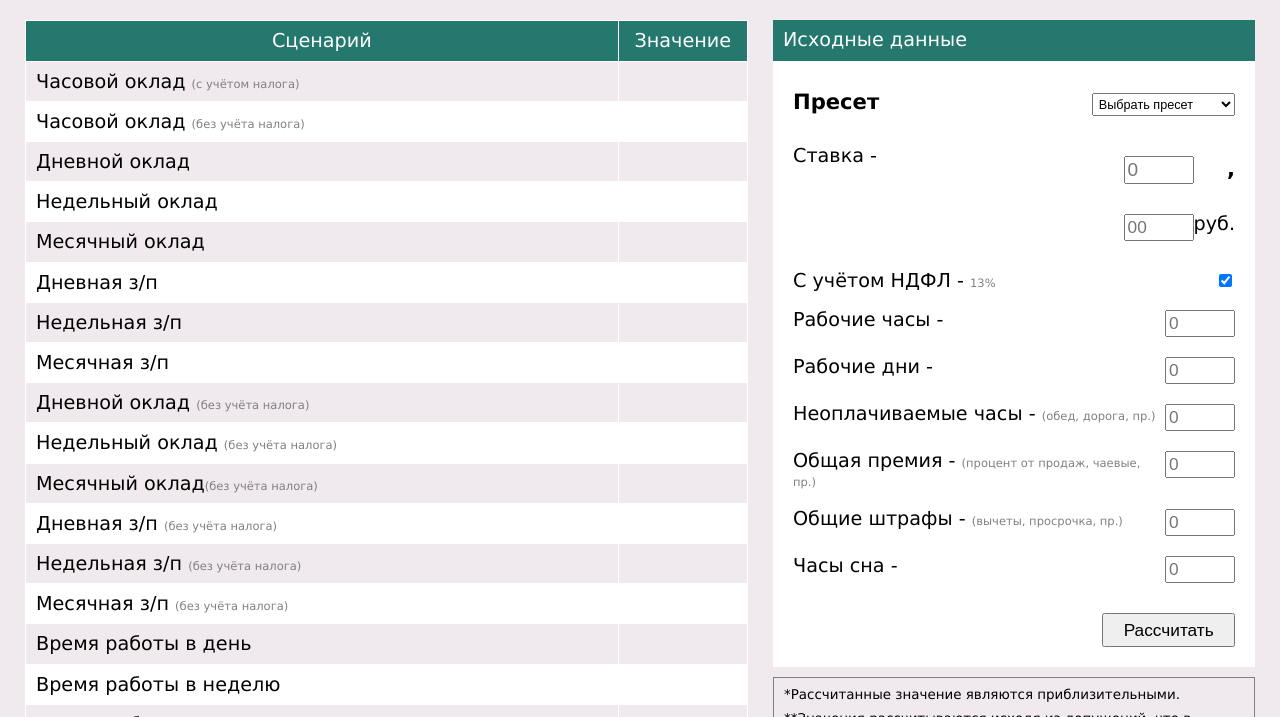
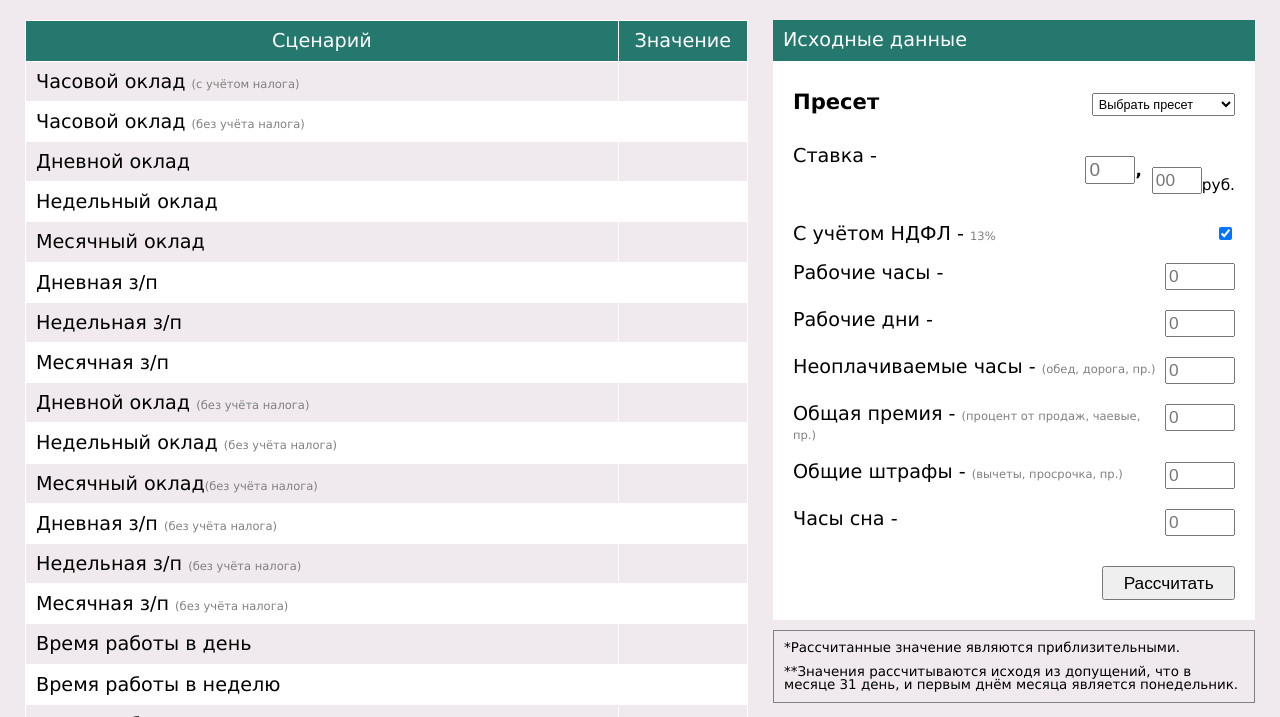
Before and after one commit to D1mitryS/salary_calculator, a plain HTML site: page index.html in a window 1280 px wide. Shown: the part 83-800 px from the top of the page. Drawn offline with Linux system fonts and the light colour scheme.

Commit message:
style: add styles for "non integer salary" feature

```diff
--- a/style.css
+++ b/style.css
@@ -105,10 +105,29 @@ section.settings {
     padding: .5%;
 }
 
-.slider {
+.salary {
     display: flex;
-    flex-direction: column;
+    /* align-items: baseline; */
+}
+
+.salary label {
+    display: flex;
     align-items: flex-end;
+    /* justify-content: space-around; */
+}
+
+.salary label:nth-of-type(2) {
+    margin-left: 10px;
+}
+
+.salary input {
+    max-width: 50px !important;
+    min-width: 50px !important;
+    font-size: .9em;
+}
+
+.input-units {
+    font-size: .8em;
 }
 
 .form-container .extended-description {
```
